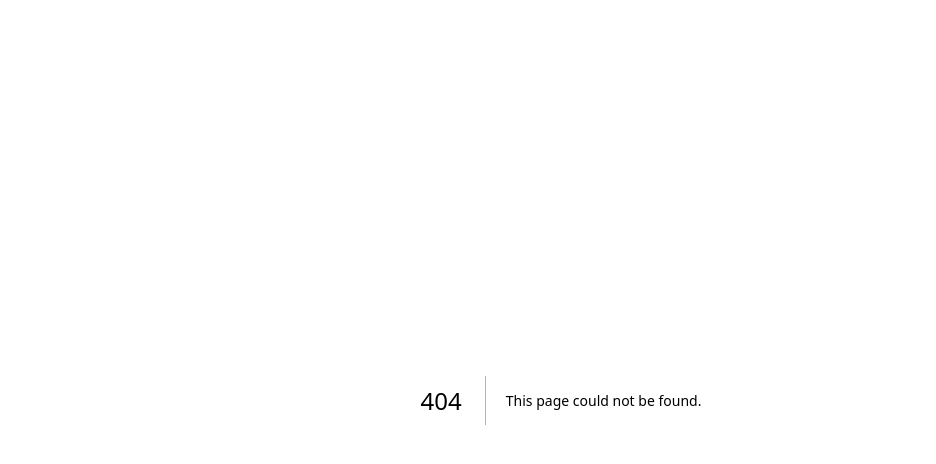
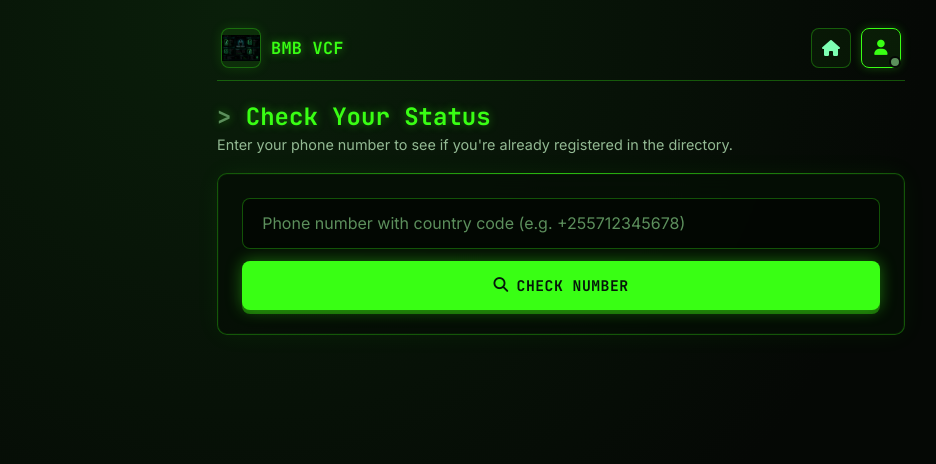
Before and after one commit to novaxmd/Bmb-Vcf, a Next.js app: page /search in a window 1280 px wide. Before the commit this address had no page. Shown: the top 464 px of the page, without its empty margins (79-1015 px from the left). Built offline with nearby package versions, Linux system fonts and the light colour scheme.

Commit message:
Create search.tsx

```diff
--- /dev/null
+++ b/src/pages/search.tsx
@@ -0,0 +1,115 @@
+import { useState } from "react";
+import Head from "next/head";
+import Link from "next/link";
+import TopBar from "@/components/TopBar";
+
+type ResultState = {
+  checked: boolean;
+  exists: boolean;
+} | null;
+
+export default function SearchPage() {
+  const [phone, setPhone] = useState("");
+  const [error, setError] = useState("");
+  const [checking, setChecking] = useState(false);
+  const [result, setResult] = useState<ResultState>(null);
+
+  const handleCheck = async () => {
+    setError("");
+    setResult(null);
+
+    const trimmed = phone.trim();
+    if (!trimmed) {
+      setError("Enter your phone number to check.");
+      return;
+    }
+
+    setChecking(true);
+    try {
+      const res = await fetch("/api/check-number", {
+        method: "POST",
+        headers: { "Content-Type": "application/json" },
+        body: JSON.stringify({ phone: trimmed }),
+      });
+      const data = await res.json();
+      if (!res.ok) {
+        setError(data.error || "Something went wrong. Please try again.");
+        return;
+      }
+      setResult({ checked: true, exists: !!data.exists });
+    } catch {
+      setError("Network error. Please try again.");
+    } finally {
+      setChecking(false);
+    }
+  };
+
+  return (
+    <>
+      <Head>
+        <title>Check Registration · BMB VCF</title>
+        <meta name="description" content="Check if your phone number is already registered in the BMB VCF directory." />
+      </Head>
+      <div className="page">
+        <TopBar title="BMB VCF" />
+
+        <div className="section-title">Check Your Status</div>
+        <div className="section-subtitle">
+          Enter your phone number to see if you're already registered in the directory.
+        </div>
+
+        <div className="card">
+          <input
+            type="tel"
+            className="input-modern"
+            placeholder="Phone number with country code (e.g. +255712345678)"
+            value={phone}
+            onChange={(e) => {
+              setPhone(e.target.value);
+              setResult(null);
+              setError("");
+            }}
+            onKeyDown={(e) => e.key === "Enter" && handleCheck()}
+            autoComplete="off"
+          />
+          {error && <div className="error-text">{error}</div>}
+
+          <button className="btn btn-primary btn-block" onClick={handleCheck} disabled={checking}>
+            {checking ? (
+              <>
+                <span className="spinner" /> Checking...
+              </>
+            ) : (
+              <>
+                <i className="fas fa-magnifying-glass" /> Check Number
+              </>
+            )}
+          </button>
+
+          {result && result.exists && (
+            <div className="search-result search-result-success">
+              <i className="fas fa-circle-check" />
+              <div>
+                <p className="search-result-title">You're already registered!</p>
+                <p className="search-result-subtitle">This number is part of the BMB VCF directory.</p>
+              </div>
+            </div>
+          )}
+
+          {result && !result.exists && (
+            <div className="search-result search-result-info">
+              <i className="fas fa-circle-info" />
+              <div>
+                <p className="search-result-title">Not registered yet</p>
+                <p className="search-result-subtitle">This number hasn't joined the directory.</p>
+              </div>
+              <Link href="/" className="btn btn-primary search-result-cta">
+                Register Now
+              </Link>
+            </div>
+          )}
+        </div>
+      </div>
+    </>
+  );
+}
```
